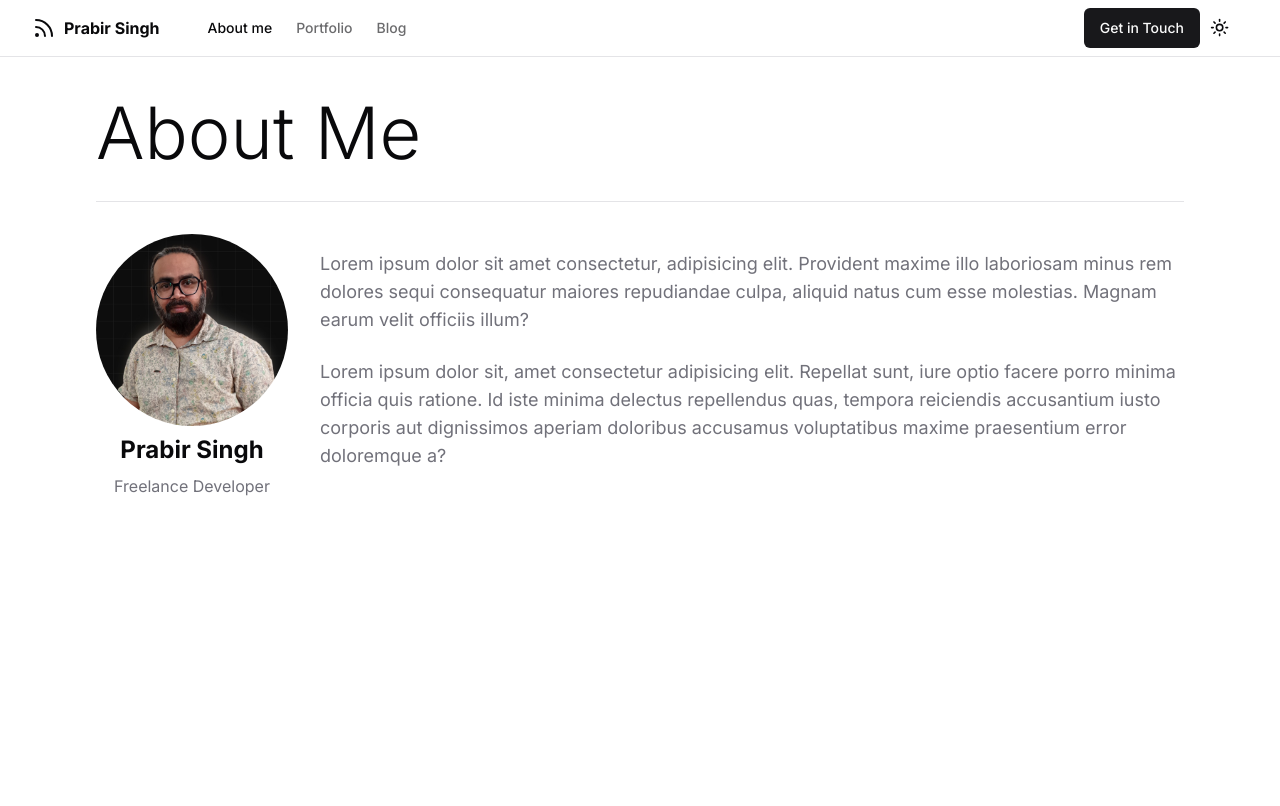
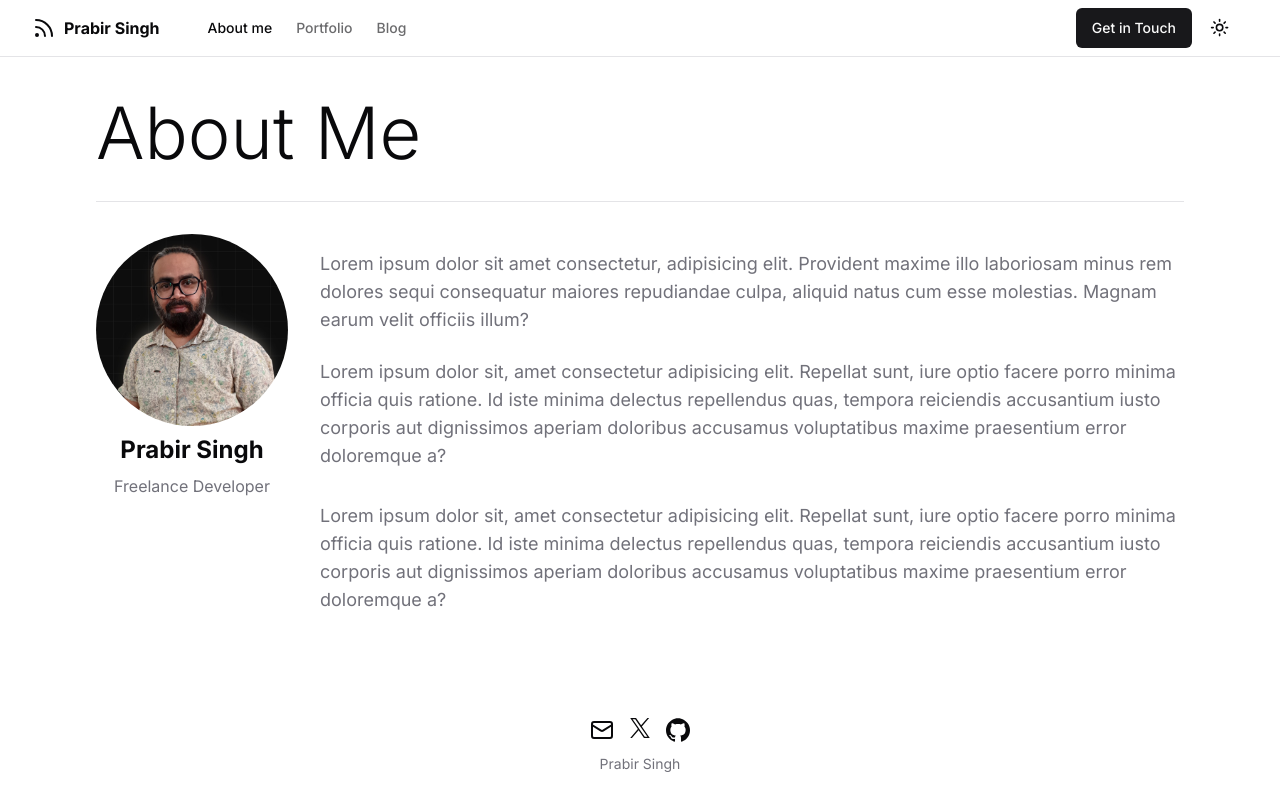
Before and after one commit to prabirstack/freelancing-prabir-website, a Next.js app: page /about in a window 1280 px wide. Built offline with nearby package versions, Linux system fonts and the light colour scheme; no server answers.

Commit message:
stage 15: site footer

```diff
--- a/app/about/page.tsx
+++ b/app/about/page.tsx
@@ -1,5 +1,11 @@
 import { Avatar, AvatarFallback, AvatarImage } from '@/components/ui/avatar'
 import { siteConfig } from '@/config/site'
+import { Metadata } from 'next'
+
+export const metadata: Metadata = {
+  title: 'About Me',
+  description: 'Information about me',
+}
 
 export default async function AboutPage() {
   return (
@@ -39,6 +45,13 @@ export default async function AboutPage() {
             iusto corporis aut dignissimos aperiam doloribus accusamus
             voluptatibus maxime praesentium error doloremque a?
           </p>
+          <p className='text-muted-foreground text-lg py-2'>
+            Lorem ipsum dolor sit, amet consectetur adipisicing elit. Repellat
+            sunt, iure optio facere porro minima officia quis ratione. Id iste
+            minima delectus repellendus quas, tempora reiciendis accusantium
+            iusto corporis aut dignissimos aperiam doloribus accusamus
+            voluptatibus maxime praesentium error doloremque a?
+          </p>
         </div>
       </div>
     </div>
--- a/app/blog/[...slug]/page.tsx
+++ b/app/blog/[...slug]/page.tsx
@@ -4,6 +4,8 @@ import { Separator } from '@/components/ui/separator'
 import { notFound } from 'next/navigation'
 
 import '@/styles/mdx.css'
+import { Metadata } from 'next'
+import { siteConfig } from '@/config/site'
 interface PostPageProps {
   params: {
     slug: string[]
@@ -15,6 +17,45 @@ async function getPostFromParams(params: PostPageProps['params']) {
   const post = posts.find((post) => post.slugAsParams === slug)
 
   return post
+}
+
+export async function generateMetadata({
+  params,
+}: PostPageProps): Promise<Metadata> {
+  const post = await getPostFromParams(params)
+
+  if (!post) {
+    return {}
+  }
+
+  const ogSearchParams = new URLSearchParams()
+  ogSearchParams.set('title', post.title)
+
+  return {
+    title: post.title,
+    description: post.description,
+    authors: { name: siteConfig.author },
+    openGraph: {
+      title: post.title,
+      description: post.description,
+      type: 'article',
+      url: post.slug,
+      images: [
+        {
+          url: `/api/og?${ogSearchParams.toString()}`,
+          width: 1200,
+          height: 630,
+          alt: post.title,
+        },
+      ],
+    },
+    twitter: {
+      card: 'summary_large_image',
+      title: post.title,
+      description: post.description,
+      images: [`/api/og?${ogSearchParams.toString()}`],
+    },
+  }
 }
 
 export async function generateStaticParams(): Promise<
--- a/app/blog/page.tsx
+++ b/app/blog/page.tsx
@@ -3,7 +3,12 @@ import { PostItem } from '@/components/post-item'
 import { QueryPagination } from '@/components/query-pagination'
 import { Separator } from '@/components/ui/separator'
 import { sortPosts } from '@/lib/utils'
+import { Metadata } from 'next'
 
+export const metadat: Metadata = {
+  title: 'My blog',
+  description: "This is a description"
+}
 const POSTS_PER_PAGE = 5
 
 interface BlogPageProps {
--- a/app/layout.tsx
+++ b/app/layout.tsx
@@ -1,9 +1,11 @@
-import type { Metadata } from 'next'
+import type { Metadata, Viewport } from 'next'
 import { Inter as FontSans } from 'next/font/google'
 import './globals.css'
 import { cn } from '@/lib/utils'
 import { SiteHeader } from '@/components/site-header'
 import { Providers } from '@/components/providers'
+import { siteConfig } from '@/config/site'
+import { Sitefooter } from '@/components/site-footer'
 
 const fontSans = FontSans({
   subsets: ['latin'],
@@ -11,8 +13,16 @@ const fontSans = FontSans({
 })
 
 export const metadata: Metadata = {
-  title: 'Create Next App',
-  description: 'Generated by create next app',
+  title: siteConfig.name,
+  description: siteConfig.description,
+  metadataBase: new URL(process.env.NEXT_PUBLIC_APP_URL ?? siteConfig.url),
+}
+
+export const viewport: Viewport = {
+  themeColor: [
+    { media: '(prefers-color-scheme: light)', color: 'white' },
+    { media: '(prefers-color-scheme: dark)', color: 'black' },
+  ],
 }
 
 export default function RootLayout({
@@ -32,6 +42,7 @@ export default function RootLayout({
           <div className='relative flex min-h-dvh flex-col bg-background text-foreground'>
             <SiteHeader />
             <main className='flex-1'>{children}</main>
+            <Sitefooter />
           </div>
         </Providers>
       </body>
--- /dev/null
+++ b/components/site-footer.tsx
@@ -0,0 +1,31 @@
+import { siteConfig } from '@/config/site'
+import { Mail } from 'lucide-react'
+import { Icons } from './icons'
+
+export function Sitefooter() {
+  return (
+    <footer>
+      <div className='mb-6 mt-14 flex flex-col items-center'>
+        <div className='mb-3 flex space-x-4'>
+          <a href='mailto:hello@example.com' target='_blank' rel='noreferrer'>
+            <span className='sr-only'>Mail</span>
+            <Mail className='h-6 w-6' />
+          </a>
+          <a href={siteConfig.links.twitter} target='_blank' rel='noreferrer'>
+            <span className='sr-only'>Twitter</span>
+            <Icons.twitter className='h-5 w-5' />
+          </a>
+          <a href={siteConfig.links.github} target='_blank' rel='noreferrer'>
+            <span className='sr-only'>Github</span>
+            <Icons.gitHub className='h-6 w-6' />
+          </a>
+        </div>
+        <div className='mb-2 flex space-x-2 text-sm text-muted-foreground'>
+          <a href={siteConfig.links.linkedin} target='_blank'>
+            {siteConfig.author}
+          </a>
+        </div>
+      </div>
+    </footer>
+  )
+}
--- a/components/site-header.tsx
+++ b/components/site-header.tsx
@@ -16,7 +16,7 @@ export function SiteHeader() {
               <div
                 className={cn(
                   buttonVariants({ variant: 'default' }),
-                  'hidden sm:inline-flex'
+                  'hidden sm:inline-flex mr-2'
                 )}
               >
                 Get in Touch
```
Also changed, not shown: app/page.tsx (+6 -7 lines).
